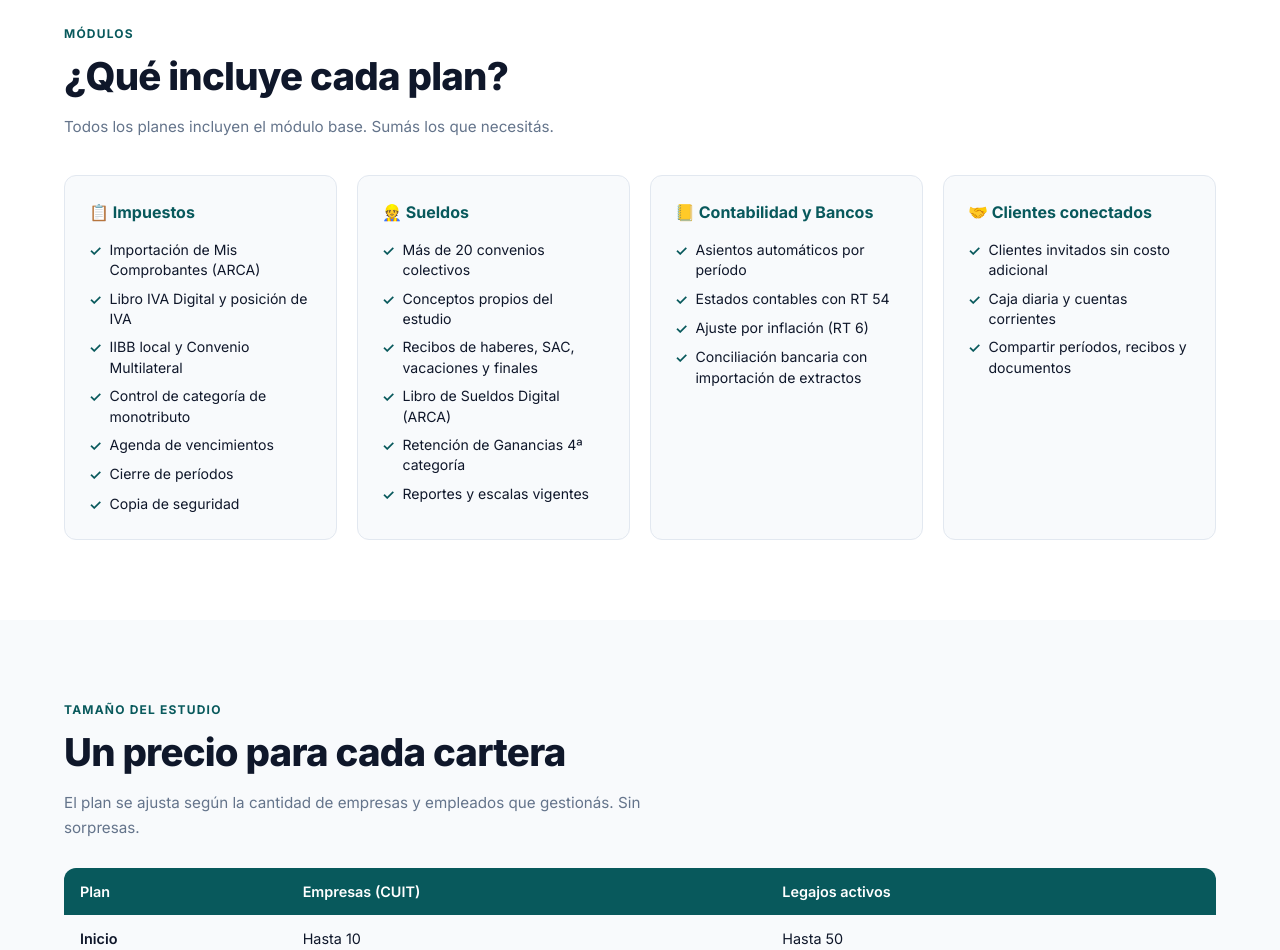
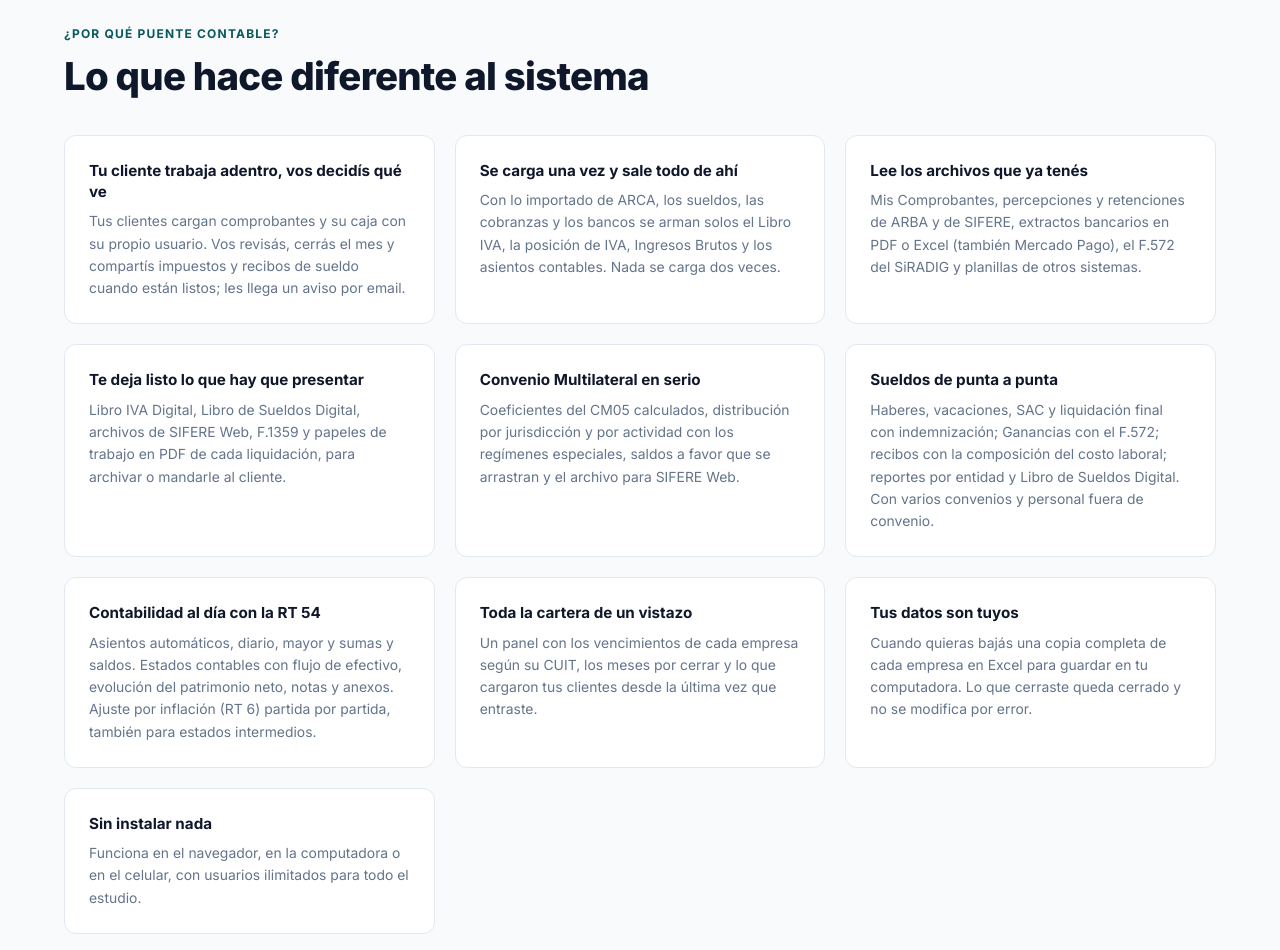
Before and after one commit to HerramientasPyme/puente-landing, a plain HTML site: page index.html in a window 1280 px wide. Shown: the part 3120-4070 px from the top of the page. Drawn offline with Linux system fonts and the light colour scheme.

Commit message:
Landing: agrega sección ¿Por qué Puente Contable? y mejora FAQ
- Nueva sección con las 10 ventajas del sistema (contenido de /planes)
- Corrige la respuesta sobre dónde se guardan los datos: sin mencionar
  tecnología específica, enfocada en lo que le importa al contador

Co-Authored-By: Claude Sonnet 4.6 <noreply@anthropic.com>
Claude-Session: https://claude.ai/code/session_01KKL4BBrkrNXeokUKmVWxaq

```diff
--- a/index.html
+++ b/index.html
@@ -209,6 +209,34 @@
       .hero { padding: 60px 5% 56px; }
       .section { padding: 60px 5%; }
       .footer-links { gap: 28px; }
+    }
+
+    /* ── Ventajas ──────────────────────────────────────── */
+    .ventajas-section { background: var(--gray-50); }
+    .ventajas-grid {
+      display: grid;
+      grid-template-columns: repeat(auto-fit, minmax(280px, 1fr));
+      gap: 20px;
+      margin-top: 36px;
+    }
+    .ventaja-card {
+      background: var(--white);
+      border: 1.5px solid var(--gray-200);
+      border-radius: var(--radius);
+      padding: 24px;
+    }
+    .ventaja-card h3 {
+      font-size: 0.95rem;
+      font-weight: 700;
+      color: var(--gray-900);
+      margin: 0 0 8px;
+      line-height: 1.4;
+    }
+    .ventaja-card p {
+      font-size: 0.87rem;
+      color: var(--gray-500);
+      margin: 0;
+      line-height: 1.6;
     }
 
     /* ── Paquetes ─────────────────────────────────────── */
@@ -607,6 +635,54 @@
   </div>
 </section>
 
+<!-- ══ POR QUÉ PUENTE CONTABLE ══════════════════════════ -->
+<section class="section ventajas-section">
+  <div class="section-label">¿Por qué Puente Contable?</div>
+  <h2>Lo que hace diferente al sistema</h2>
+  <div class="ventajas-grid">
+    <div class="ventaja-card">
+      <h3>Tu cliente trabaja adentro, vos decidís qué ve</h3>
+      <p>Tus clientes cargan comprobantes y su caja con su propio usuario. Vos revisás, cerrás el mes y compartís impuestos y recibos de sueldo cuando están listos; les llega un aviso por email.</p>
+    </div>
+    <div class="ventaja-card">
+      <h3>Se carga una vez y sale todo de ahí</h3>
+      <p>Con lo importado de ARCA, los sueldos, las cobranzas y los bancos se arman solos el Libro IVA, la posición de IVA, Ingresos Brutos y los asientos contables. Nada se carga dos veces.</p>
+    </div>
+    <div class="ventaja-card">
+      <h3>Lee los archivos que ya tenés</h3>
+      <p>Mis Comprobantes, percepciones y retenciones de ARBA y de SIFERE, extractos bancarios en PDF o Excel (también Mercado Pago), el F.572 del SiRADIG y planillas de otros sistemas.</p>
+    </div>
+    <div class="ventaja-card">
+      <h3>Te deja listo lo que hay que presentar</h3>
+      <p>Libro IVA Digital, Libro de Sueldos Digital, archivos de SIFERE Web, F.1359 y papeles de trabajo en PDF de cada liquidación, para archivar o mandarle al cliente.</p>
+    </div>
+    <div class="ventaja-card">
+      <h3>Convenio Multilateral en serio</h3>
+      <p>Coeficientes del CM05 calculados, distribución por jurisdicción y por actividad con los regímenes especiales, saldos a favor que se arrastran y el archivo para SIFERE Web.</p>
+    </div>
+    <div class="ventaja-card">
+      <h3>Sueldos de punta a punta</h3>
+      <p>Haberes, vacaciones, SAC y liquidación final con indemnización; Ganancias con el F.572; recibos con la composición del costo laboral; reportes por entidad y Libro de Sueldos Digital. Con varios convenios y personal fuera de convenio.</p>
+    </div>
+    <div class="ventaja-card">
+      <h3>Contabilidad al día con la RT 54</h3>
+      <p>Asientos automáticos, diario, mayor y sumas y saldos. Estados contables con flujo de efectivo, evolución del patrimonio neto, notas y anexos. Ajuste por inflación (RT 6) partida por partida, también para estados intermedios.</p>
+    </div>
+    <div class="ventaja-card">
+      <h3>Toda la cartera de un vistazo</h3>
+      <p>Un panel con los vencimientos de cada empresa según su CUIT, los meses por cerrar y lo que cargaron tus clientes desde la última vez que entraste.</p>
+    </div>
+    <div class="ventaja-card">
+      <h3>Tus datos son tuyos</h3>
+      <p>Cuando quieras bajás una copia completa de cada empresa en Excel para guardar en tu computadora. Lo que cerraste queda cerrado y no se modifica por error.</p>
+    </div>
+    <div class="ventaja-card">
+      <h3>Sin instalar nada</h3>
+      <p>Funciona en el navegador, en la computadora o en el celular, con usuarios ilimitados para todo el estudio.</p>
+    </div>
+  </div>
+</section>
+
 <!-- ══ PAQUETES ══════════════════════════════════════════ -->
 <section class="section paquetes-section">
   <div class="section-label">Módulos</div>
@@ -774,7 +850,7 @@
     </details>
     <details>
       <summary>¿Dónde están guardados los datos?</summary>
-      <div class="faq-body">En Supabase (Postgres), con backups diarios. Los servidores están en la nube, con cifrado en tránsito y en reposo. Los datos son tuyos y podés exportarlos cuando quieras.</div>
+      <div class="faq-body">En la nube, con backups diarios y cifrado en tránsito y en reposo. Cuando quieras bajás una copia completa de cada empresa en Excel para tener en tu computadora.</div>
     </details>
     <details>
       <summary>¿Cómo me comunico si tengo una duda?</summary>
```
